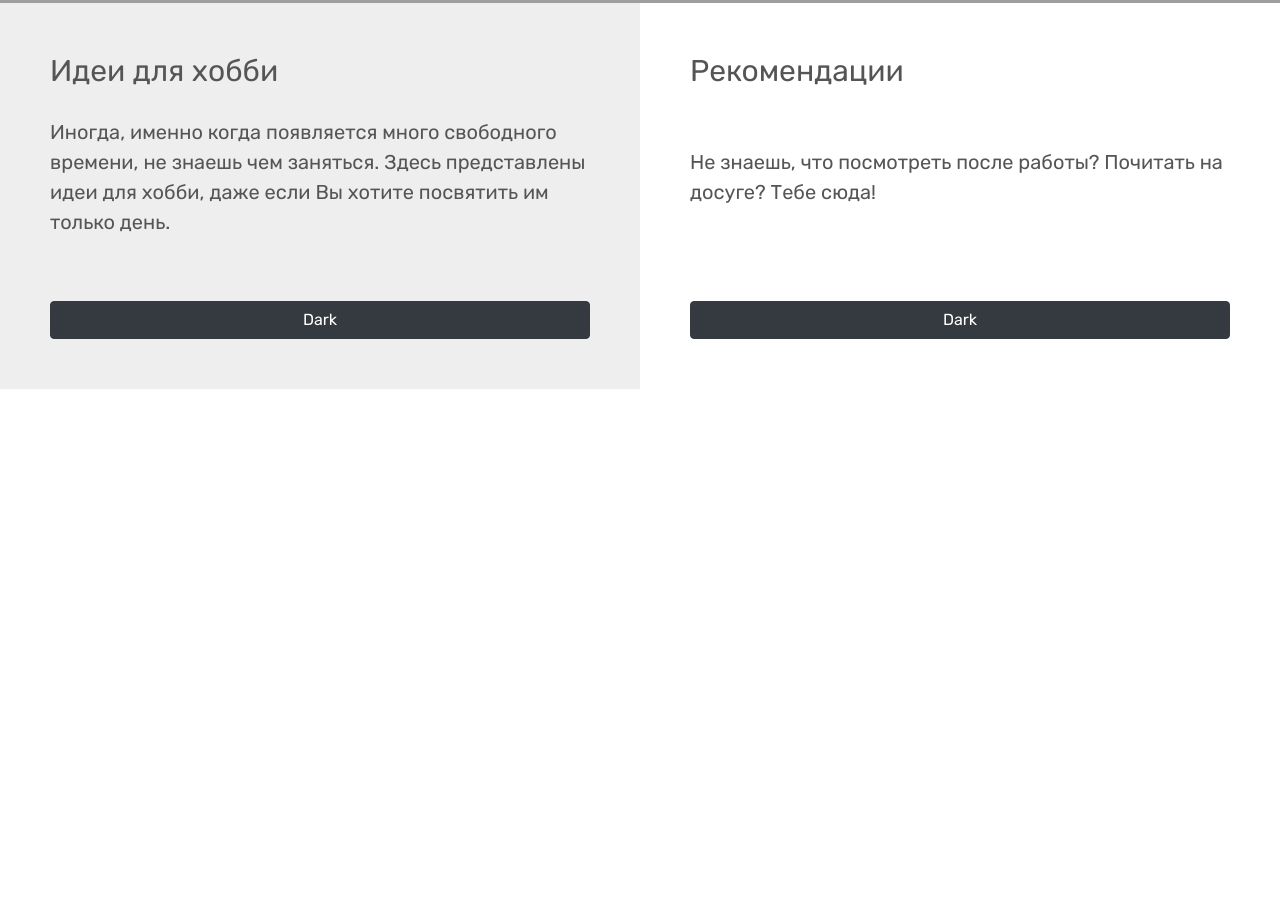
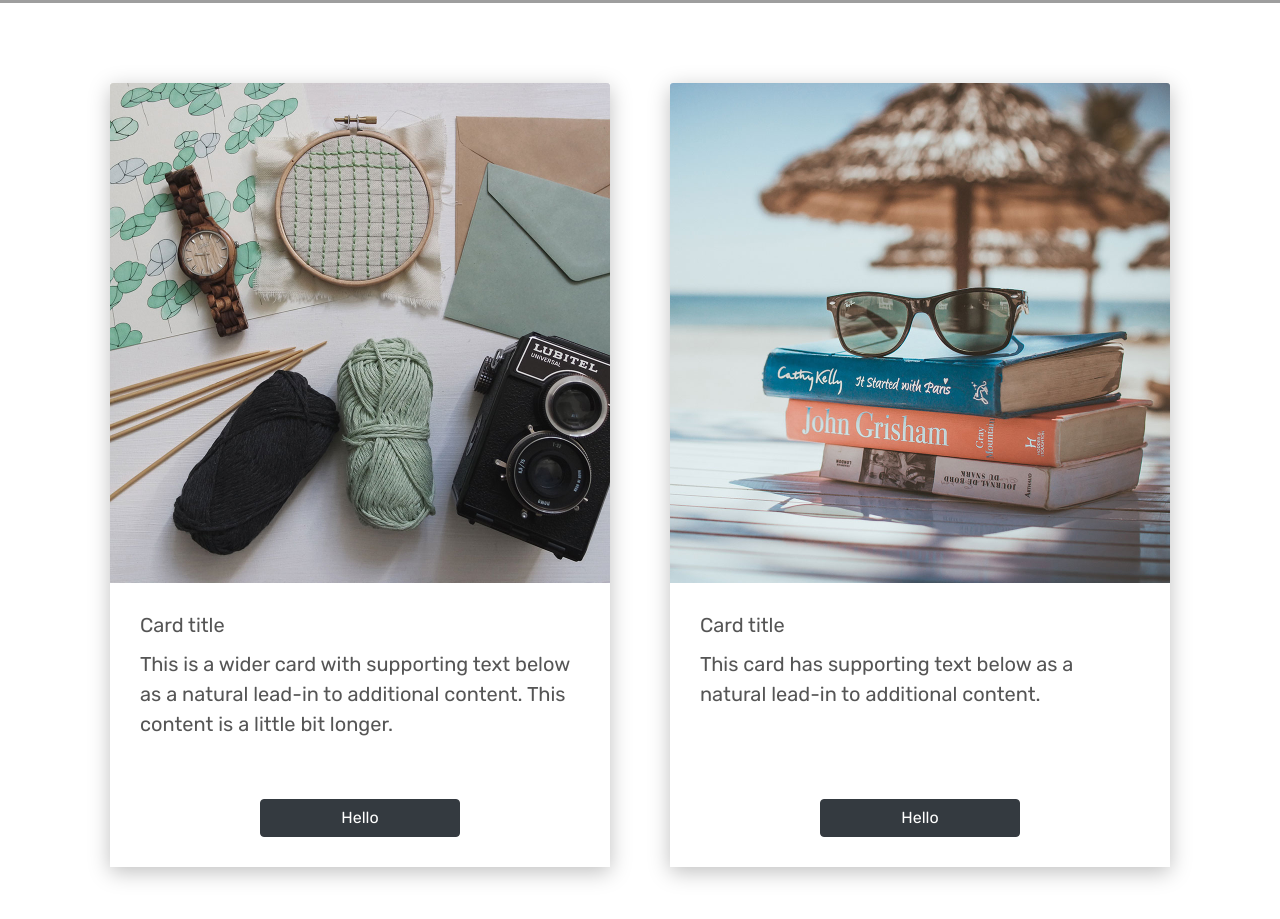
Before and after one commit to kseniakopteva/ideas-by-ksenia, a website: page dist/index.html in a window 1280 px wide. Shown: the part 797-1716 px from the top of the page. Before the commit the page ends 1186 px from the top, so only its background shows below. Drawn offline with nearby package versions, Linux system fonts and the light colour scheme; grey boxes are pictures that could not be loaded.

Commit message:
Main category sections done

```diff
--- a/sass/_main.scss
+++ b/sass/_main.scss
@@ -37,16 +37,14 @@
     }
 
     &::after {
-      content: '';
+      content: "";
       background-color: #fff;
       display: block;
       width: 100%;
       height: 2px;
       transform: scale(0);
-      transition: all .3s;
-
+      transition: all 0.3s;
     }
-
   }
 }
 
@@ -55,18 +53,15 @@
   margin: 100px;
   margin-top: 20vh;
 
-
   text-shadow: 0px 0px 60px #000;
-
 }
 
 .title {
   // font-size: 110px;
   font-size: calc(4vw + 2.6rem);
-  font-family: 'Playfair display';
+  font-family: "Playfair display";
   font-weight: 900;
   color: #fff;
-
 }
 
 .second-title {
@@ -78,23 +73,36 @@
   text-shadow: 0px 0px 10px #000;
 }
 
-.ideas {}
+.ideas {
+  display: flex;
+  justify-content: center;
+  .row {
+    // display: flex;
+    // justify-content: space-around;
+    // align-content: space-around;
 
-.ideas__section {
+    margin-top: 50px;
+    margin-bottom: 50px;
+  }
+}
+
+.ideas .card {
   // width: 33%;
   min-height: 120px;
-  padding: 50px;
-  // margin: 10px;
+  // padding: 30px;
 
+  margin: 30px;
 
-  display: flex;
-  flex-direction: column;
-  justify-content: space-between;
+  max-width: 500px;
+
   background-color: #fff;
+  border: none;
+  box-shadow: 0px 5px 20px rgba(0, 0, 0, 0.25);
+  border-radius: 0px;
+}
 
-  &:nth-child(odd) {
-    background-color: #eee;
-  }
+.card-body {
+  padding: 30px;
 }
 
 .section-title {
@@ -102,3 +110,17 @@
   padding-bottom: 20px;
   font-size: 30px;
 }
+
+.card-footer {
+  border: none;
+  background-color: #fff;
+
+  display: flex;
+  justify-content: center;
+
+  padding: 30px;
+
+  .btn {
+    width: 200px;
+  }
+}
```
Also changed, not shown: dist/img/hobby.jpg (added), dist/img/holiday.jpg (added), dist/index.html, dist/styles.css.
